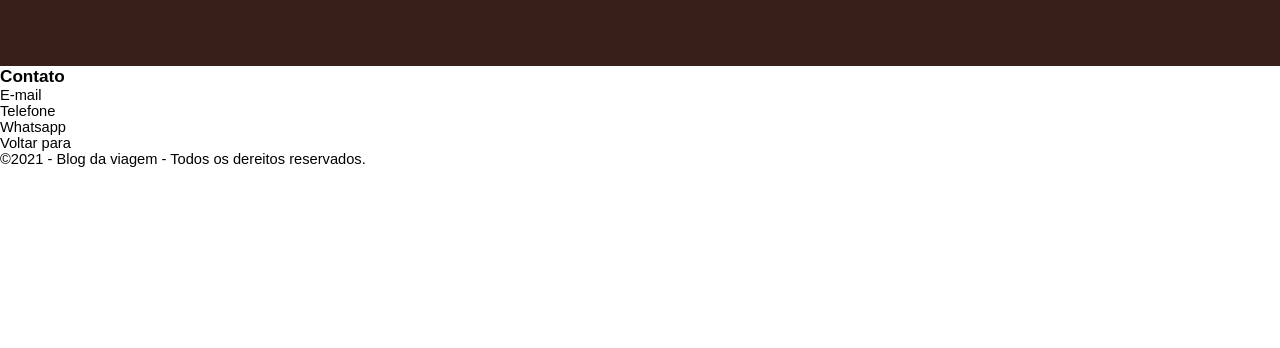
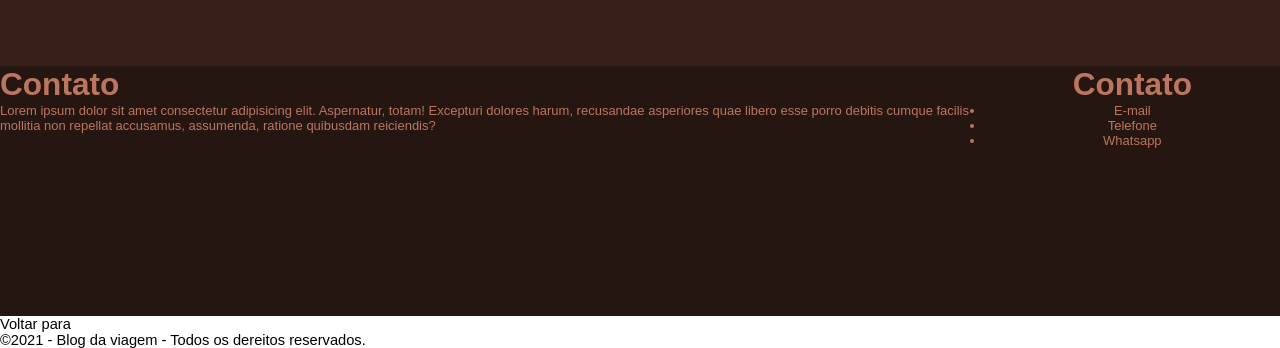
Before and after one commit to JulianBoetto/Blogdaviagem.github.io, a plain HTML site: page Index.html in a window 1280 px wide. Shown: the part 1757-2105 px from the top of the page. Before the commit the page ends 1924 px from the top, so only its background shows below. Drawn offline with Linux system fonts and the light colour scheme.

Commit message:
Feito contato

```diff
--- a/Index.html
+++ b/Index.html
@@ -173,9 +173,21 @@
         </div>
     </section>
 
-    <section>
-        <div>
+    <section class="contato">
+        <div class="contatodiv">
             <header id="Contato">
+                <h3>Contato</h3>
+            </header>
+            <p>Lorem ipsum dolor sit amet consectetur adipisicing elit.
+                 Aspernatur, totam! Excepturi dolores harum,
+                  recusandae asperiores quae libero esse porro
+                   debitis cumque facilis mollitia non repellat
+                    accusamus, assumenda, ratione quibusdam
+                     reiciendis?
+            </p>
+        </div>
+        <div class="contatodiv2">
+            <header>
                 <h3>Contato</h3>
             </header>
             <ul>
--- a/stylesheet.css
+++ b/stylesheet.css
@@ -114,3 +114,36 @@ iframe {
     width: 50%;
     text-align: center;
 }
+
+/* CONTATO */
+
+.contato {
+    background-color: #261611;
+    color: #bc765f;
+    position: relative;
+    display: flex;
+    height: 250px;
+}
+
+.contatodiv {
+    font-size: 13px;
+}
+
+.contatodiv > header {
+    font-size: 27px;
+}
+.contatodiv2 {
+    font-size: 13px;
+    display: flex;
+    flex-direction: column;
+    width: 33%;
+    text-align: center;
+}
+
+.contatodiv2 > header {
+    font-size: 27px;
+}
+
+.nolist {
+    text-decoration: none;
+}
```
